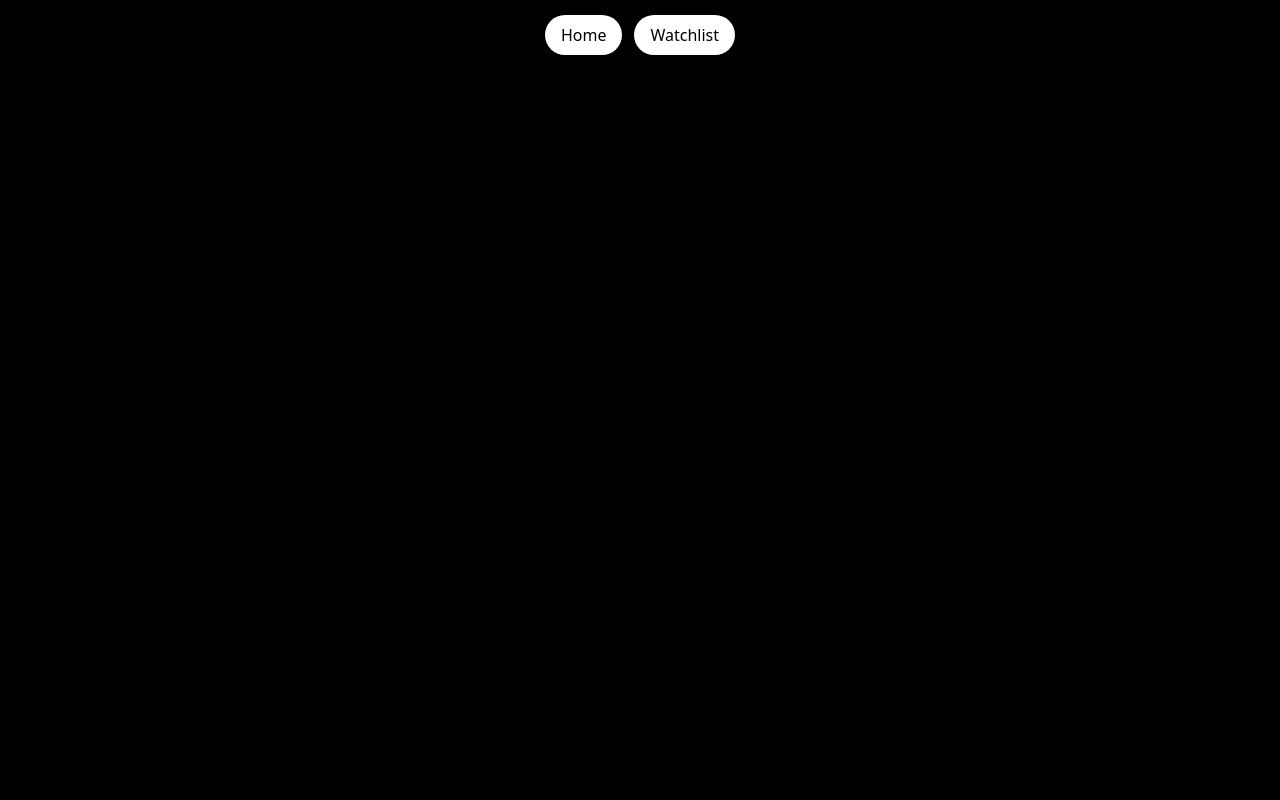
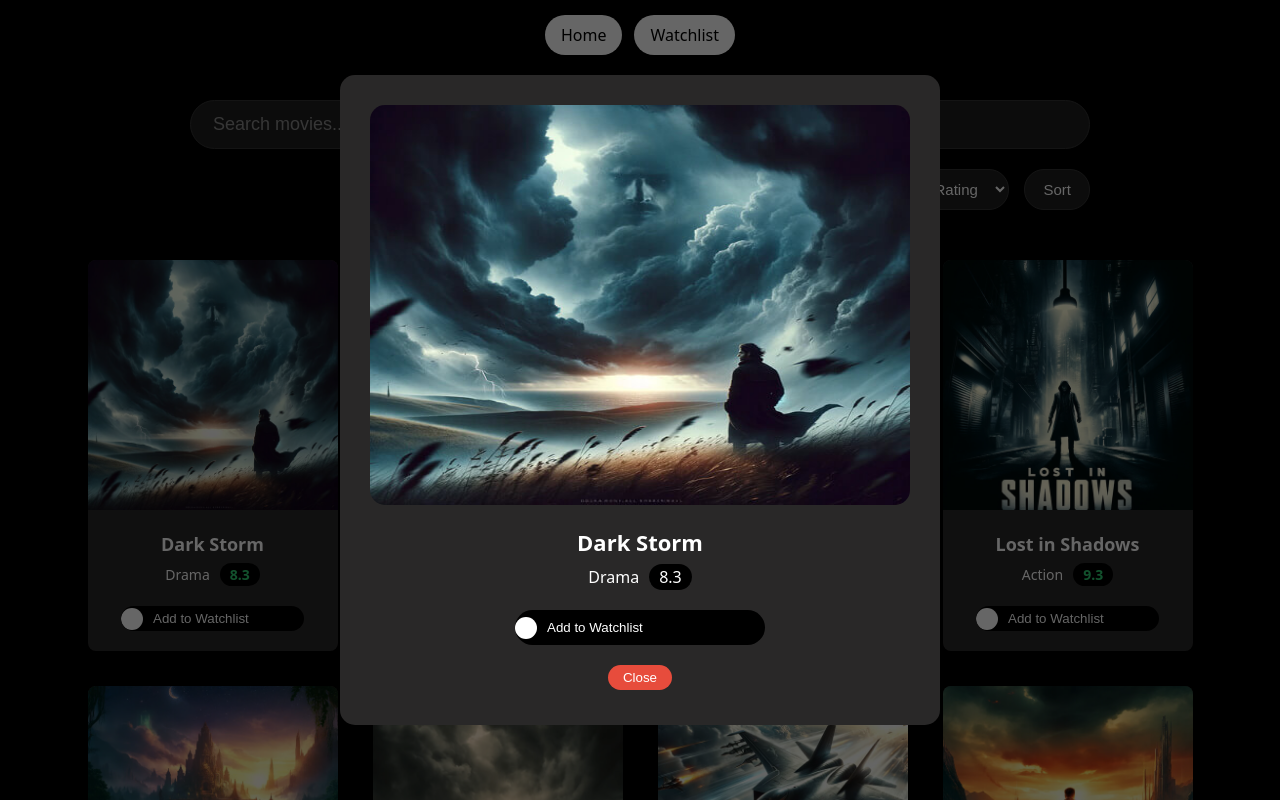
Before and after one commit to bndlaura/react-weeks, a React (Vite) app in the folder MovieApp/: page /movies/1 in a window 1280 px wide. Before the commit this address had no page. Shown: the top 800 px of the page. Built offline with nearby package versions, Linux system fonts and the light colour scheme.

Commit message:
Route Parameters

```diff
--- a/MovieApp/index.html
+++ b/MovieApp/index.html
@@ -4,7 +4,7 @@
     <meta charset="UTF-8" />
     <link rel="icon" type="image/svg+xml" href="/vite.svg" />
     <meta name="viewport" content="width=device-width, initial-scale=1.0" />
-    <title>movieapp</title>
+    <title>MovieApp</title>
   </head>
   <body>
     <div id="root"></div>
--- a/MovieApp/src/App.jsx
+++ b/MovieApp/src/App.jsx
@@ -1,6 +1,18 @@
-import AppRouter from "./router";
+import { BrowserRouter, Routes, Route } from "react-router-dom";
+import Home from "./pages/Home";
+import Watchlist from "./pages/Watchlist";
+import Header from "./components/Header/Header";
 import "./App.css";
 
 export default function App() {
-  return <AppRouter />;
+    return (
+    <BrowserRouter>
+      <Header />
+      <Routes>
+        <Route path="/" element={<Home />} />
+        <Route path="/movies/:id" element={<Home />} />
+        <Route path="/watchlist" element={<Watchlist />} />
+      </Routes>
+    </BrowserRouter>
+  );
 }
--- a/MovieApp/src/components/MovieCard/MovieCard.css
+++ b/MovieApp/src/components/MovieCard/MovieCard.css
@@ -8,6 +8,11 @@
   flex-direction: column;
   align-items: center;
   cursor: pointer;
+}
+
+.movie-card-link {
+  text-decoration: none;
+  color: inherit;
 }
 
 .movie-image img {
--- a/MovieApp/src/components/MovieCard/MovieCard.jsx
+++ b/MovieApp/src/components/MovieCard/MovieCard.jsx
@@ -1,4 +1,5 @@
 import "./MovieCard.css";
+import { Link } from "react-router-dom";
 
 function MovieCard({ movie, isAdded, toggleWatchlist, setSelectedMovie }) {
     const getRatingColor = (rating) => {
@@ -9,9 +10,10 @@ function MovieCard({ movie, isAdded, toggleWatchlist, setSelectedMovie }) {
     };
 
   return (
+    <Link to={`/movies/${movie.id}`} className="movie-card-link">
       <div className="movie-card" id={`${movie.id}`} onClick={() => setSelectedMovie(movie)}>
         <div className="movie-image">
-        <img src={`assets/images/${movie.image}`} alt={movie.title} />
+          <img src={`/assets/images/${movie.image}`} alt={movie.title} />
         </div>
 
         <div className="movie-info">
@@ -31,6 +33,7 @@ function MovieCard({ movie, isAdded, toggleWatchlist, setSelectedMovie }) {
           <span className="label">{isAdded ? "In Watchlist" : "Add to Watchlist"}</span>
         </button>
       </div>
+    </Link>
   );
 }
 
--- a/MovieApp/src/components/MovieModal/MovieModal.jsx
+++ b/MovieApp/src/components/MovieModal/MovieModal.jsx
@@ -8,7 +8,7 @@ function MovieModal({ movie, isAdded, toggleWatchlist, onClose }) {
         id={`${movie.id}`}
         onClick={(e) => e.stopPropagation()}>
         <div className="modal-movie-image">
-          <img src={`assets/images/${movie.image}`} alt={movie.title} />
+          <img src={`/assets/images/${movie.image}`} alt={movie.title} />
         </div>
 
         <div className="modal-movie-info">
--- a/MovieApp/src/pages/Home.jsx
+++ b/MovieApp/src/pages/Home.jsx
@@ -5,7 +5,20 @@ import MovieList from "../components/MovieList/MovieList.jsx";
 import SearchFilters from "../components/SearchFilters/SearchFilters.jsx";
 import MovieModal from "../components/MovieModal/MovieModal.jsx";
 
+import { useParams } from "react-router-dom";
+
 function Home() {
+  const { id } = useParams();
+  // Load selected movie based on URL parameter
+  useEffect(() => {
+    if (id) {
+      const movie = movies.find(m => m.id === parseInt(id));
+      if (movie) {
+        setSelectedMovie(movie);
+      }
+    }
+  }, [id]);
+
   const [loading, setLoading] = useState(true);
   const [error, setError] = useState(null);
 
--- a/MovieApp/src/router.jsx
+++ /dev/null
@@ -1,16 +0,0 @@
-import { BrowserRouter, Routes, Route } from "react-router-dom";
-import Home from "./pages/Home";
-import Watchlist from "./pages/Watchlist";
-import Header from "./components/Header/Header";
-
-export default function AppRouter() {
-  return (
-    <BrowserRouter>
-      <Header />
-      <Routes>
-        <Route path="/" element={<Home />} />
-        <Route path="/watchlist" element={<Watchlist />} />
-      </Routes>
-    </BrowserRouter>
-  );
-}
```
Lines whose indentation alone changed are shown as unchanged.
